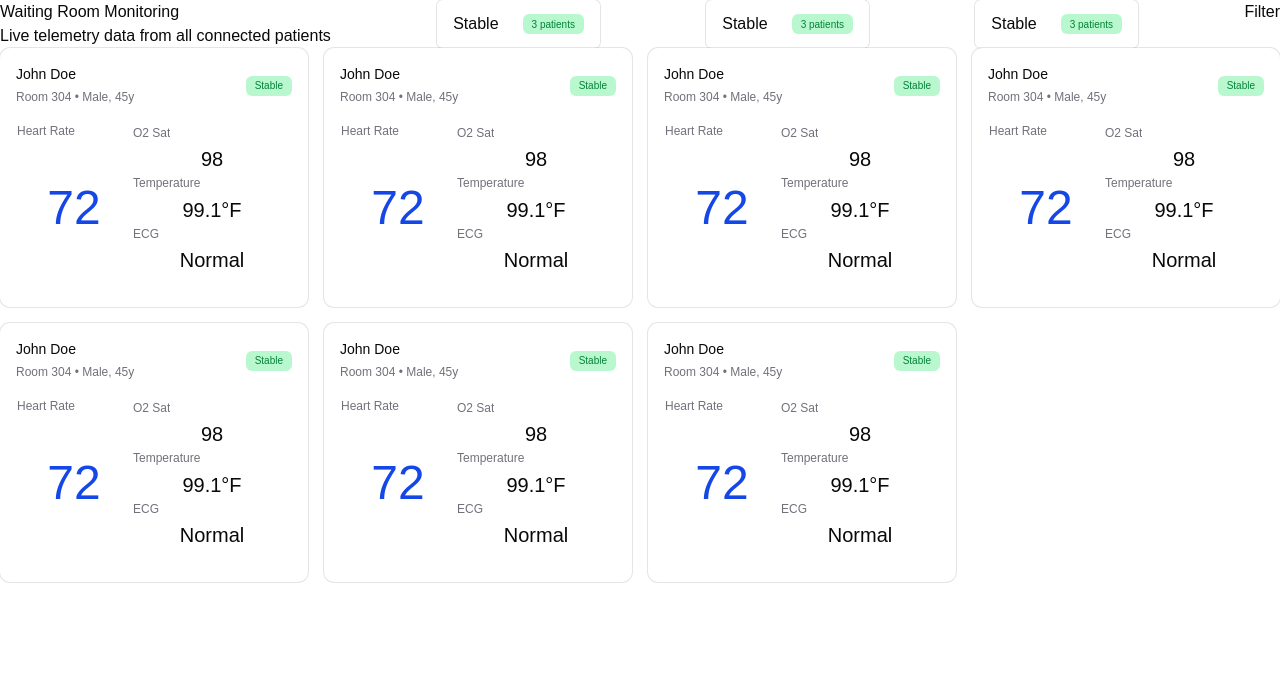
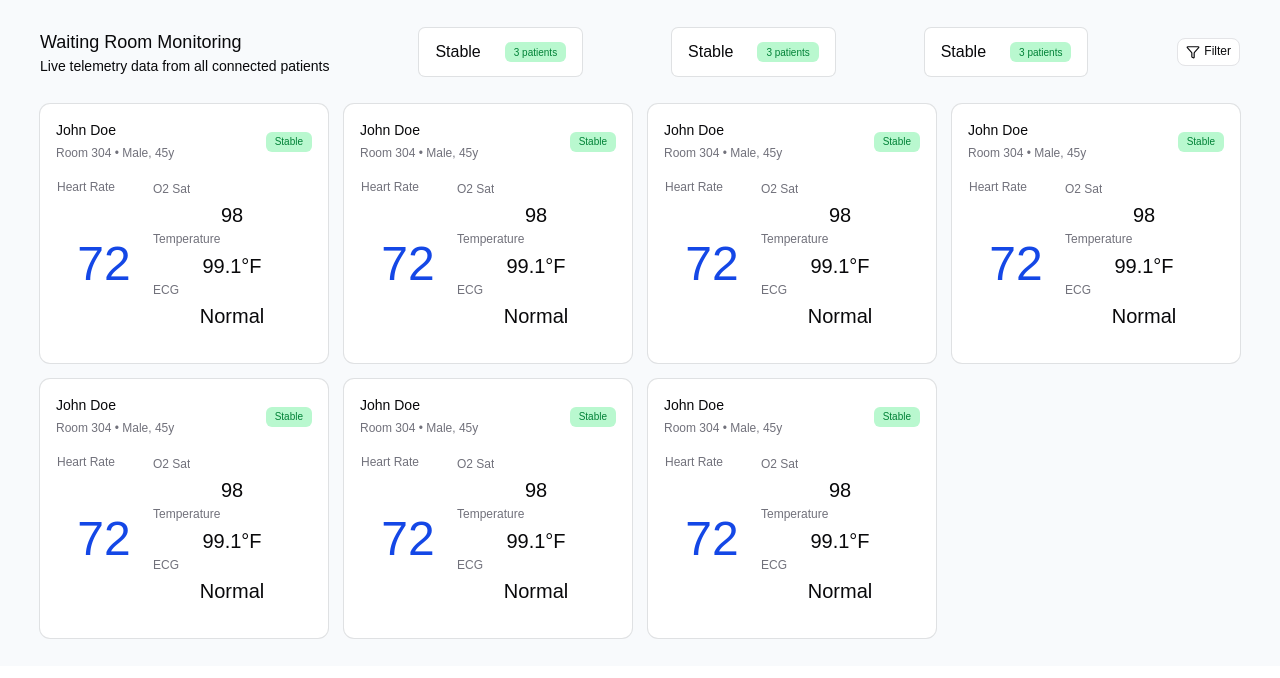
Before and after one commit to husseinaltahhan/EHMS-Dashboard, a React (Vite) app in the folder ehms-dashboard/: page / in a window 1280 px wide. Shown: the top 678 px of the page. Built offline with nearby package versions, Linux system fonts and the light colour scheme.

Commit message:
Completed design of dashboard

```diff
--- a/ehms-dashboard/package.json
+++ b/ehms-dashboard/package.json
@@ -17,6 +17,7 @@
     "@tailwindcss/vite": "^4.3.3",
     "class-variance-authority": "^0.7.1",
     "cn": "^0.4.0",
+    "lucide-react": "^1.55.0",
     "react": "^19.2.8",
     "react-dom": "^19.2.8",
     "shadcn": "^4.21.4",
--- a/ehms-dashboard/src/components/ConditionIndicator.tsx
+++ b/ehms-dashboard/src/components/ConditionIndicator.tsx
@@ -3,7 +3,7 @@ import Indicators from './Indicators'
 
 function ConditionIndicator(){
     return(
-        <div className="flex h-12 px-4 gap-6 rounded-sm ring-1 ring-foreground/10 justify-center items-center">
+        <div className="flex h-12 px-4 gap-6 bg-background rounded-sm ring-1 ring-foreground/10 justify-center items-center">
             <h1>Stable</h1>
             <Indicators state={"3 patients"} />
         </div>
--- a/ehms-dashboard/src/components/Dashboard.tsx
+++ b/ehms-dashboard/src/components/Dashboard.tsx
@@ -7,7 +7,7 @@ function Dashboard(){
     const [patients, setPatients] = useState([1,2,2,3,45,6,7])
 
     return(
-        <div className="flex flex-col">
+        <div className="flex flex-col px-10 py-7 gap-7 bg-dashboard-background">
             <Header />
             <div className="grid grid-cols-1 md:grid-cols-3 lg:grid-cols-4 gap-4">
                 {patients.map((patient) => (
--- /dev/null
+++ b/ehms-dashboard/src/components/FilterButton.tsx
@@ -0,0 +1,14 @@
+import { Button } from './ui/button'
+import { Filter } from 'lucide-react';
+
+
+function FilterButton(){
+    return(
+        <Button variant="outline" className="bg-background">
+            <Filter />
+            <h1>Filter</h1>
+        </Button>
+    )
+}
+
+export default FilterButton
--- a/ehms-dashboard/src/components/Header.tsx
+++ b/ehms-dashboard/src/components/Header.tsx
@@ -1,16 +1,17 @@
 import ConditionIndicator from './ConditionIndicator'
+import FilterButton from './FilterButton'
 
 function Header(){
     return(
-        <div className="flex flex-row justify-between">
+        <div className="flex flex-row justify-between items-center">
             <div>
-                <h1>Waiting Room Monitoring</h1>
-                <p>Live telemetry data from all connected patients</p>
+                <h1 className="text-lg">Waiting Room Monitoring</h1>
+                <p className="text-sm">Live telemetry data from all connected patients</p>
             </div>
             <ConditionIndicator />
             <ConditionIndicator />
             <ConditionIndicator />
-            <h1>Filter</h1>
+            <FilterButton />
         </div>
     )
 }
--- a/ehms-dashboard/src/index.css
+++ b/ehms-dashboard/src/index.css
@@ -8,6 +8,7 @@
 
 :root {
     --background: oklch(1 0 0);
+    --dashboard-background: oklch(0.98415 0.00341 247.858);
     --foreground: oklch(0.141 0.005 285.823);
     --card: oklch(1 0 0);
     --card-foreground: oklch(0.141 0.005 285.823);
@@ -43,6 +44,7 @@
 
 .dark {
     --background: oklch(0.141 0.005 285.823);
+    --dashboard-background: oklch(20.8% 0.040 265.8);
     --foreground: oklch(0.985 0 0);
     --card: oklch(0.21 0.006 285.885);
     --card-foreground: oklch(0.985 0 0);
@@ -109,6 +111,7 @@
     --color-card: var(--card);
     --color-foreground: var(--foreground);
     --color-background: var(--background);
+    --color-dashboard-background: var(--dashboard-background);
     --radius-sm: calc(var(--radius) * 0.6);
     --radius-md: calc(var(--radius) * 0.8);
     --radius-lg: var(--radius);
```
Also changed, not shown: 1 other file (tests, documents, lock files or other folders).
